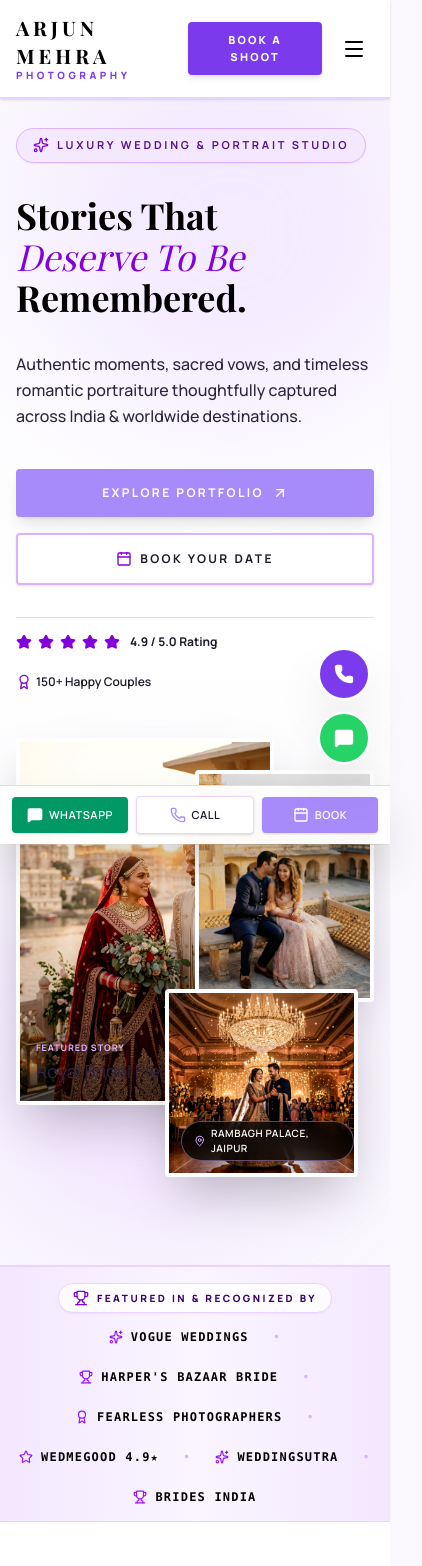
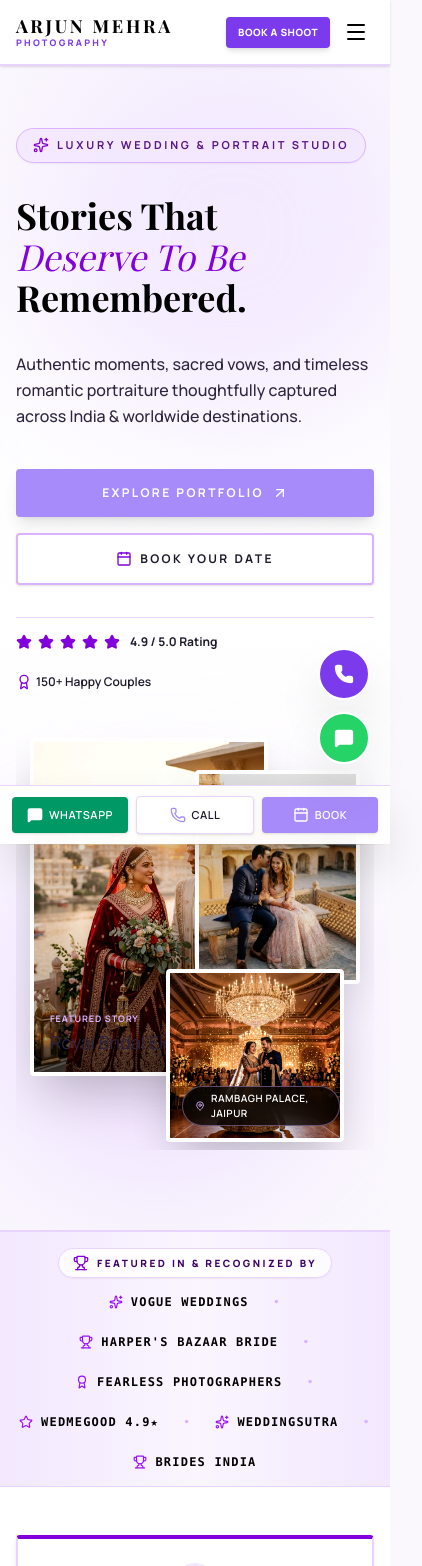
Before and after one commit to skotturty-dotcom/photography_website, a React (Vite) app: page / in a window 390 px wide. Shown: the top 1566 px of the page, 422 px wide, since content can reach past the window. Built offline with nearby package versions, Linux system fonts and the light colour scheme; a web font is replaced by a local one.

Commit message:
fix: optimize mobile responsiveness and prevent horizontal scroll overflow

```diff
--- a/src/components/common/Header.jsx
+++ b/src/components/common/Header.jsx
@@ -64,12 +64,12 @@ export const Header = () => {
                 window.scrollTo({ top: 0, behavior: 'smooth' });
               }
             }}
-            className="group flex flex-col items-start"
+            className="group flex flex-col items-start shrink"
           >
-            <span className="font-heading text-xl sm:text-2xl font-bold tracking-[0.2em] text-[#000000] group-hover:text-[#7C3AED] transition-colors">
+            <span className="font-heading text-lg sm:text-2xl font-bold tracking-[0.15em] sm:tracking-[0.2em] text-[#000000] group-hover:text-[#7C3AED] transition-colors leading-tight">
               ARJUN MEHRA
             </span>
-            <span className="text-[10px] tracking-[0.35em] text-[#7C3AED] font-body uppercase font-extrabold -mt-0.5">
+            <span className="text-[9px] sm:text-[10px] tracking-[0.25em] sm:tracking-[0.35em] text-[#7C3AED] font-body uppercase font-extrabold -mt-0.5">
               PHOTOGRAPHY
             </span>
           </Link>
@@ -118,18 +118,18 @@ export const Header = () => {
           </div>
 
           {/* MOBILE HAMBURGER BUTTON */}
-          <div className="flex lg:hidden items-center space-x-3">
+          <div className="flex lg:hidden items-center space-x-2 shrink-0">
             <button
               type="button"
               onClick={() => setIsBookingModalOpen(true)}
-              className="px-5 py-2.5 bg-[#7C3AED] text-white uppercase tracking-[0.2em] font-extrabold text-[11px] rounded-sm hover:bg-[#6D28D9] transition-all shadow-md cursor-pointer"
+              className="px-3 sm:px-5 py-2 sm:py-2.5 bg-[#7C3AED] text-white uppercase tracking-wider text-[10px] sm:text-[11px] font-extrabold rounded-sm hover:bg-[#6D28D9] transition-all shadow-md cursor-pointer"
             >
               BOOK A SHOOT
             </button>
 
             <button
               onClick={() => setMobileMenuOpen(!mobileMenuOpen)}
-              className="p-2 text-[#000000] hover:text-[#7C3AED] focus:outline-none"
+              className="p-1.5 text-[#000000] hover:text-[#7C3AED] focus:outline-none"
               aria-label="Toggle Menu"
             >
               {mobileMenuOpen ? <X className="w-6 h-6" /> : <Menu className="w-6 h-6" />}
--- a/src/components/hero/HeroCollage.jsx
+++ b/src/components/hero/HeroCollage.jsx
@@ -116,8 +116,8 @@ export const HeroCollage = () => {
           </div>
 
           {/* RIGHT COLUMN: HIGH-IMPACT EDITORIAL PHOTO COLLAGE */}
-          <div className="lg:col-span-6 relative">
-            <div className="relative w-full max-w-lg mx-auto aspect-[4/5]">
+          <div className="lg:col-span-6 relative overflow-hidden sm:overflow-visible">
+            <div className="relative w-full max-w-[330px] sm:max-w-lg mx-auto aspect-[4/5]">
 
               {/* 1. Main Large Vertical Frame */}
               <div className="absolute top-0 left-0 w-[72%] h-[82%] rounded-sm overflow-hidden border-4 border-white shadow-2xl z-10 group bg-purple-100">
--- a/src/index.css
+++ b/src/index.css
@@ -18,12 +18,27 @@
   --font-accent: "Outfit", sans-serif;
 }
 
-body {
+html, body {
+  overflow-x: hidden !important;
+  width: 100% !important;
+  max-width: 100vw !important;
+  margin: 0;
+  padding: 0;
   background-color: var(--color-studio-bg);
   color: var(--color-studio-text);
   font-family: var(--font-body);
   -webkit-font-smoothing: antialiased;
   -moz-osx-font-smoothing: grayscale;
+}
+
+#root {
+  overflow-x: hidden !important;
+  width: 100% !important;
+  max-width: 100vw !important;
+}
+
+img, video, canvas, iframe, embed, object {
+  max-width: 100%;
 }
 
 /* Main Section Headings (h1, h2) -> Playfair Display Serif */
@@ -59,24 +74,8 @@ p {
 }
 ::-webkit-scrollbar-thumb {
   background: #C4B5FD;
-  border-radius: 3px;
+  border-radius: 9999px;
 }
 ::-webkit-scrollbar-thumb:hover {
   background: #A78BFA;
 }
-
-/* Studio Lavender & White Glass & Cards */
-.studio-glass {
-  background: rgba(255, 255, 255, 0.94);
-  backdrop-filter: blur(16px);
-  -webkit-backdrop-filter: blur(16px);
-  border: 1px solid rgba(167, 139, 250, 0.25);
-}
-
-.studio-card-shadow {
-  box-shadow: 0 10px 30px -10px rgba(124, 58, 237, 0.12);
-}
-
-.studio-card-glow:hover {
-  box-shadow: 0 20px 40px -15px rgba(147, 51, 234, 0.25);
-}
```
